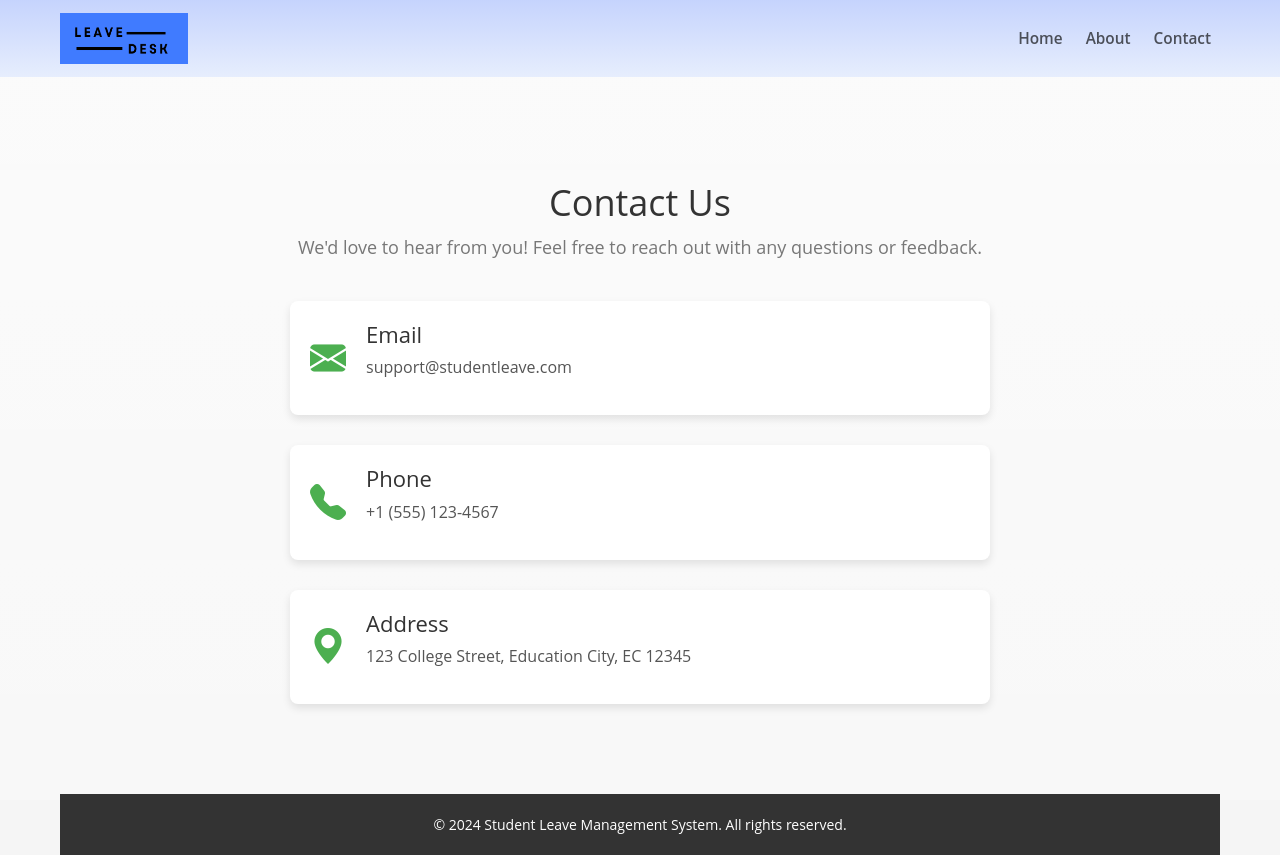
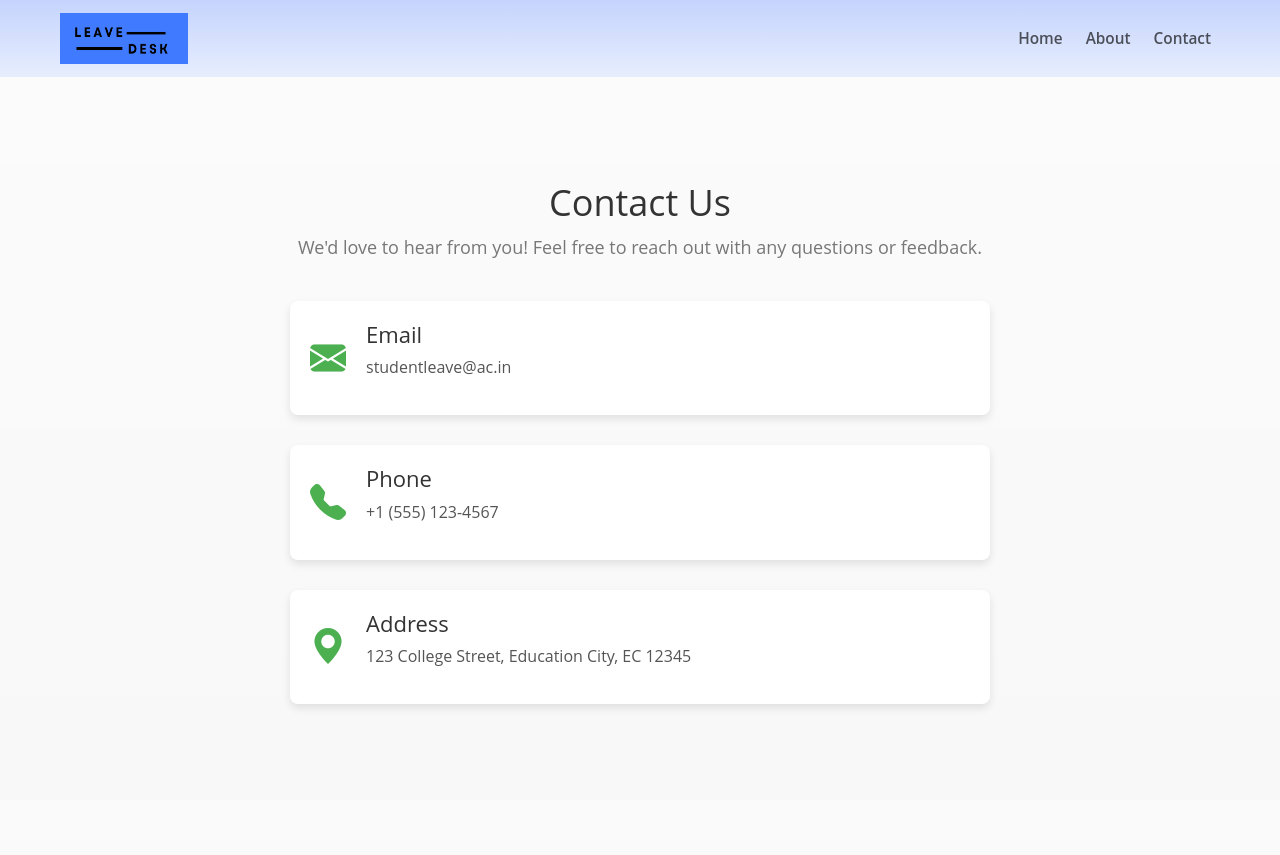
Before and after one commit to DarshanaM11/Django-student-leave-app, a Django app: page /contact/ in a window 1280 px wide. After the commit the page ends 709 px from the top, so only its background shows below. Run offline with Django 5.2, Linux system fonts and the light colour scheme; some libraries are stand-ins or nearby versions.

Commit message:
contact page changes

```diff
--- a/myapp/templates/contact.html
+++ b/myapp/templates/contact.html
@@ -108,7 +108,7 @@
             </div>
             <div class="info-details">
                 <h3>Email</h3>
-                <p>support@studentleave.com</p>
+                <p>studentleave@ac.in</p>
             </div>
         </div>
 
@@ -136,8 +136,4 @@
     </div>
 </div>
 
-<footer>
-    <p>&copy; 2024 Student Leave Management System. All rights reserved.</p>
-</footer>
-
 {% endblock %}
```
Also changed, not shown: db.sqlite3.
